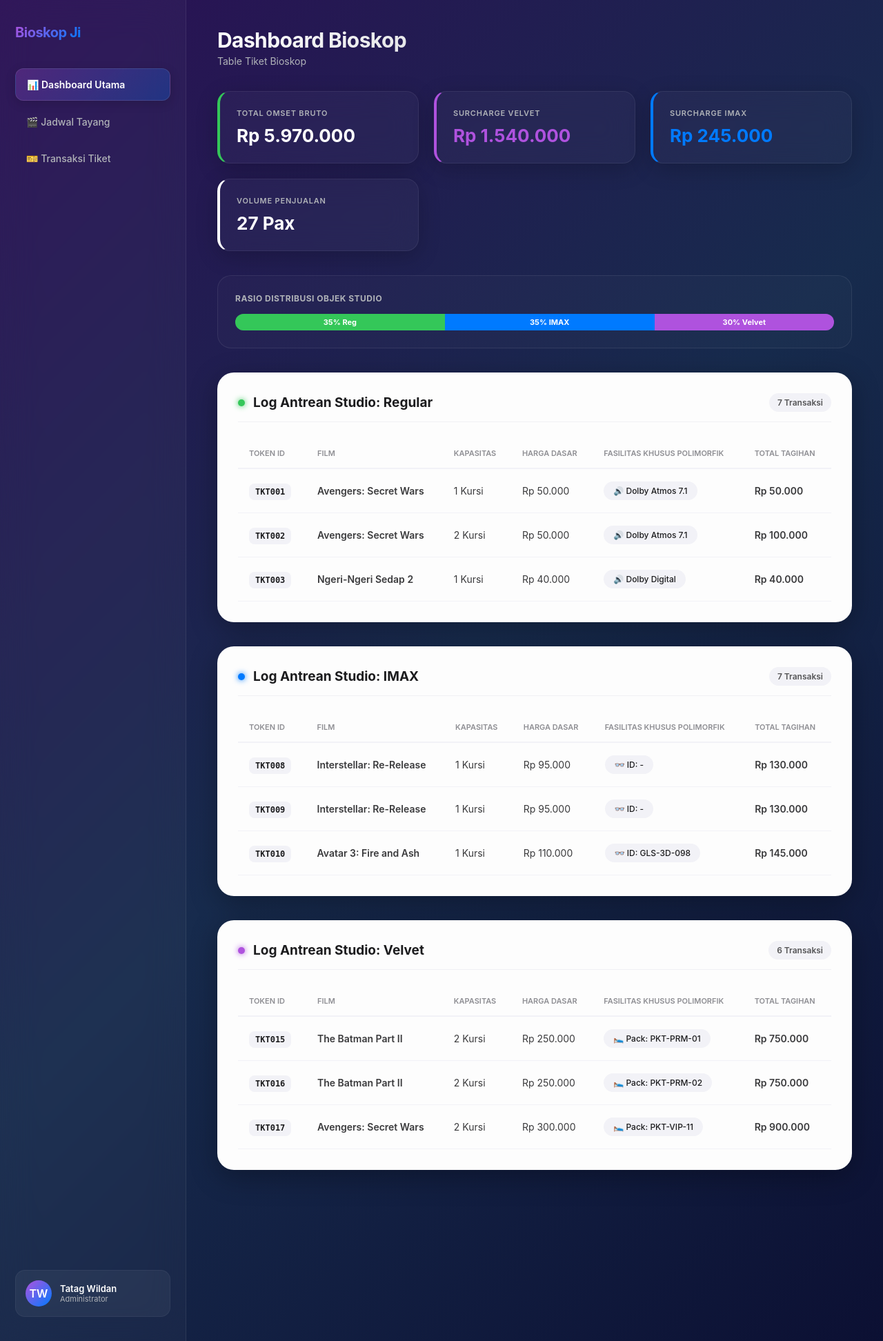
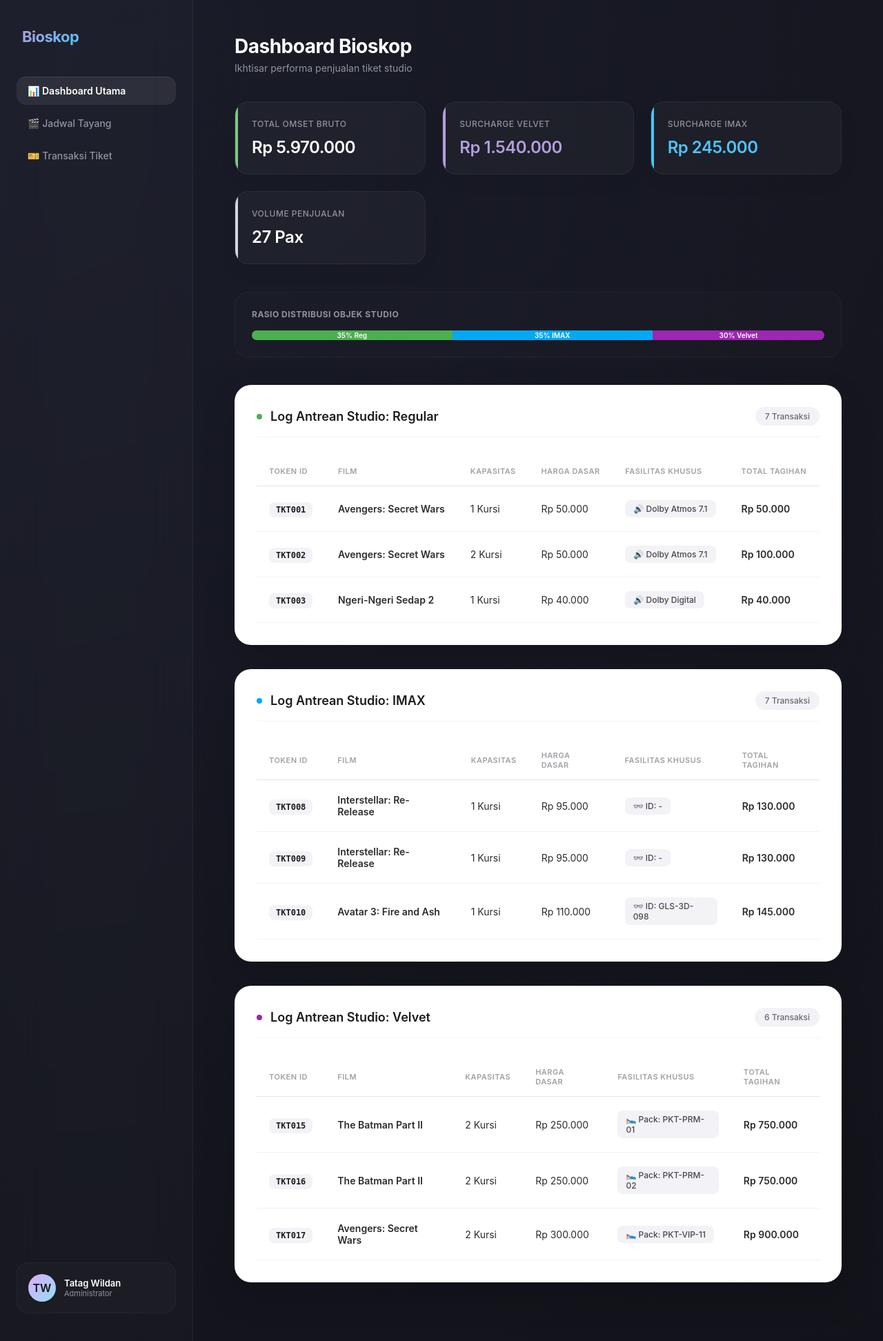
Before and after one commit to WildanBaihaqii/Latihan_PBO_TatagWildanBaihaqy, a PHP site: page / in a window 1280 px wide. Shown: the whole page at 69% size. Run offline with PHP 8.4, Linux system fonts and the light colour scheme; data comes from the database, SQL or seed files in the repository.

Commit message:
'Edit Ulang'

```diff
--- a/css/dashboard.css
+++ b/css/dashboard.css
@@ -1,4 +1,4 @@
-/* Apple Pro Typography & Custom Palette */
+/* --- Core Styling & Soft Typography --- */
 * {
     margin: 0;
     padding: 0;
@@ -8,22 +8,22 @@
 }
 
 body {
-    background: linear-gradient(135deg, #2b1055 0%, #172b4d 50%, #0c1033 100%);
+    background: radial-gradient(circle at top left, #1a1c29 0%, #12131a 100%);
     background-attachment: fixed;
-    color: #ffffff;
+    color: #e4e6eb;
     display: flex;
     min-height: 100vh;
     overflow: hidden;
 }
 
-/* Sidebar Layout */
+/* --- Sidebar Layout (Soft Translucent) --- */
 .sidebar {
-    width: 270px;
-    background: rgba(255, 255, 255, 0.03);
-    backdrop-filter: blur(25px);
-    -webkit-backdrop-filter: blur(25px);
-    border-right: 1px solid rgba(255, 255, 255, 0.08);
-    padding: 35px 22px;
+    width: 280px;
+    background: rgba(255, 255, 255, 0.02);
+    backdrop-filter: blur(30px);
+    -webkit-backdrop-filter: blur(30px);
+    border-right: 1px solid rgba(255, 255, 255, 0.05);
+    padding: 40px 24px;
     display: flex;
     flex-direction: column;
     justify-content: space-between;
@@ -31,65 +31,62 @@ body {
 }
 
 .sidebar-logo {
-    font-size: 20px;
+    font-size: 22px;
     font-weight: 700;
     letter-spacing: -0.5px;
-    display: flex;
-    align-items: center;
-    gap: 12px;
+    padding-left: 8px;
 }
 
 .sidebar-menu {
     list-style: none;
-    margin-top: 40px;
+    margin-top: 45px;
 }
 
 .sidebar-item {
-    margin-bottom: 8px;
+    margin-bottom: 6px;
 }
 
 .sidebar-link {
     display: flex;
     align-items: center;
     gap: 14px;
-    padding: 14px 16px;
-    color: #b0b3b8;
+    padding: 12px 16px;
+    color: #92929d;
     font-size: 14px;
     font-weight: 500;
     text-decoration: none;
-    border-radius: 12px;
+    border-radius: 14px;
     cursor: pointer;
-    transition: all 0.3s ease;
+    transition: all 0.25s ease;
 }
 
 .sidebar-link.active {
-    background: linear-gradient(135deg, rgba(175, 82, 222, 0.25), rgba(0, 122, 255, 0.25));
+    background: rgba(255, 255, 255, 0.07);
     color: #ffffff;
     font-weight: 600;
-    border: 1px solid rgba(255, 255, 255, 0.1);
-    box-shadow: 0 4px 15px rgba(0, 0, 0, 0.15);
+    box-shadow: inset 0 1px 1px rgba(255,255,255,0.1);
 }
 
 .sidebar-link:hover:not(.active) {
-    background-color: rgba(255, 255, 255, 0.05);
+    background-color: rgba(255, 255, 255, 0.03);
     color: #ffffff;
 }
 
 .sidebar-footer {
-    background: rgba(255, 255, 255, 0.05);
-    padding: 14px;
-    border-radius: 14px;
+    background: rgba(255, 255, 255, 0.02);
+    padding: 16px;
+    border-radius: 16px;
     display: flex;
     align-items: center;
     gap: 12px;
-    border: 1px solid rgba(255, 255, 255, 0.05);
+    border: 1px solid rgba(255, 255, 255, 0.04);
 }
 
 .avatar-circle {
-    width: 38px;
-    height: 38px;
-    background: linear-gradient(135deg, #af52de, #007aff);
-    color: #fff;
+    width: 40px;
+    height: 40px;
+    background: linear-gradient(135deg, #e0aaff, #90e0ef);
+    color: #12131a;
     border-radius: 50%;
     display: flex;
     align-items: center;
@@ -97,183 +94,192 @@ body {
     font-weight: 600;
 }
 
-/* Main Content Viewport */
+/* --- Main Viewport --- */
 .main-content {
     flex: 1;
-    padding: 40px 45px;
+    padding: 50px 60px;
     overflow-y: auto;
     height: 100vh;
 }
 
-/* Navigasi Halaman SPA */
 .app-view {
     display: none;
 }
 
 .app-view.active-view {
     display: block;
-    animation: fadeIn 0.4s ease;
+    animation: softFadeIn 0.5s cubic-bezier(0.25, 1, 0.5, 1);
 }
 
-@keyframes fadeIn {
-    from { opacity: 0; transform: translateY(8px); }
+@keyframes softFadeIn {
+    from { opacity: 0; transform: translateY(6px); }
     to { opacity: 1; transform: translateY(0); }
 }
 
 .main-header h1 {
-    font-size: 30px;
+    font-size: 28px;
     font-weight: 700;
-    letter-spacing: -0.6px;
-    background: linear-gradient(135deg, #ffffff 0%, #b0b3b8 100%);
-    -webkit-background-clip: text;
-    -webkit-text-fill-color: transparent;
+    letter-spacing: -0.5px;
+    color: #ffffff;
 }
 
 .main-header p {
     font-size: 14px;
-    color: #b0b3b8;
-    margin-top: 4px;
+    color: #92929d;
+    margin-top: 6px;
 }
 
-/* Widgets Card */
+/* --- Soft Dashboard Widgets --- */
 .stats-grid {
     display: grid;
-    grid-template-columns: repeat(auto-fit, minmax(220px, 1fr));
-    gap: 22px;
-    margin: 35px 0;
+    grid-template-columns: repeat(auto-fit, minmax(240px, 1fr));
+    gap: 24px;
+    margin: 40px 0;
 }
 
 .stat-card {
     background: rgba(255, 255, 255, 0.03);
-    backdrop-filter: blur(20px);
-    -webkit-backdrop-filter: blur(20px);
-    border-radius: 18px;
+    border-radius: 20px;
     padding: 24px;
-    border: 1px solid rgba(255, 255, 255, 0.07);
-    box-shadow: 0 8px 32px rgba(0, 0, 0, 0.2);
+    border: 1px solid rgba(255, 255, 255, 0.05);
+    box-shadow: 0 10px 30px rgba(0, 0, 0, 0.04);
+    position: relative;
+    overflow: hidden;
 }
 
+.stat-card::before {
+    content: '';
+    position: absolute;
+    top: 0; left: 0; width: 4px; height: 100%;
+}
+.card-omset::before { background: #81c784; }
+.card-velvet::before { background: #b39ddb; }
+.card-imax::before { background: #4fc3f7; }
+.card-volume::before { background: #cfd8dc; }
+
 .stat-card h4 {
-    font-size: 11px;
-    font-weight: 600;
-    color: #b0b3b8;
+    font-size: 12px;
+    font-weight: 500;
+    color: #92929d;
     text-transform: uppercase;
-    letter-spacing: 0.8px;
-    margin-bottom: 10px;
+    letter-spacing: 0.5px;
+    margin-bottom: 12px;
 }
 
 .stat-card .value {
-    font-size: 26px;
-    font-weight: 700;
+    font-size: 24px;
+    font-weight: 600;
     color: #ffffff;
+    letter-spacing: -0.5px;
 }
 
-/* Panel Putih Susu */
+/* --- Soft Modern Panel (Frosted White) --- */
 .milk-panel {
-    background: #fdfdfd;
+    background: #ffffff;
     border-radius: 24px;
-    padding: 30px;
+    padding: 32px;
     margin-bottom: 35px;
-    box-shadow: 0 10px 40px rgba(0, 0, 0, 0.3);
-    color: #1d1d1f;
+    box-shadow: 0 20px 50px rgba(0, 0, 0, 0.15);
+    color: #1c1c1e;
 }
 
 .panel-header {
     display: flex;
     align-items: center;
     justify-content: space-between;
-    margin-bottom: 24px;
-    padding-bottom: 14px;
-    border-bottom: 1px solid #f0f0f4;
+    margin-bottom: 28px;
+    padding-bottom: 16px;
+    border-bottom: 1px solid #f4f4f6;
 }
 
 .panel-title {
     display: flex;
     align-items: center;
     gap: 12px;
-    font-size: 19px;
-    font-weight: 700;
+    font-size: 18px;
+    font-weight: 600;
     color: #1c1c1e;
 }
 
 .status-dot {
-    width: 10px;
-    height: 10px;
+    width: 8px;
+    height: 8px;
     border-radius: 50%;
 }
-.dot-regular { background-color: #34c759; box-shadow: 0 0 8px #34c759; }
-.dot-imax { background-color: #007aff; box-shadow: 0 0 8px #007aff; }
-.dot-velvet { background-color: #af52de; box-shadow: 0 0 8px #af52de; }
+.dot-regular { background-color: #4caf50; }
+.dot-imax { background-color: #03a9f4; }
+.dot-velvet { background-color: #9c27b0; }
 
 .counter-badge {
     font-size: 12px;
     background: #f2f2f7;
-    padding: 6px 12px;
+    padding: 6px 14px;
     border-radius: 20px;
-    color: #545456;
-    font-weight: 600;
+    color: #68686e;
+    font-weight: 500;
 }
 
-/* Table Styling */
+/* --- Minimalist Table Design --- */
 .table-container { overflow-x: auto; }
 table { width: 100%; border-collapse: collapse; text-align: left; }
-th { font-size: 11px; font-weight: 600; color: #8e8e93; text-transform: uppercase; padding: 14px 16px; border-bottom: 2px solid #f2f2f7; }
-td { font-size: 14px; padding: 18px 16px; border-bottom: 1px solid #f2f2f7; color: #3a3a3c; }
-tr:hover td { background-color: #fbfbfe; }
-.ticket-token { font-family: monospace; background: #f2f2f7; padding: 5px 9px; border-radius: 8px; font-size: 12px; font-weight: 700; color: #1c1c1e; }
+th { font-size: 11px; font-weight: 600; color: #a1a1a6; text-transform: uppercase; padding: 14px 18px; border-bottom: 1px solid #e5e5ea; letter-spacing: 0.5px; }
+td { font-size: 14px; padding: 20px 18px; border-bottom: 1px solid #f2f2f7; color: #2c2c2e; transition: background 0.2s; }
+tr:hover td { background-color: #fafafa; }
+.ticket-token { font-family: monospace; background: #f2f2f7; padding: 4px 10px; border-radius: 8px; font-size: 12px; font-weight: 600; color: #1c1c1e; }
 
-/* Badges */
+
+/* --- Soft iOS Badges --- */
 .pill-box { display: flex; gap: 6px; flex-wrap: wrap; }
-.pill-ios { font-size: 12px; font-weight: 500; padding: 6px 14px; border-radius: 30px; background: #f2f2f7; color: #1c1c1e; }
-.live-badge { font-size: 11px; font-weight: 600; padding: 5px 10px; border-radius: 8px; background-color: #e3fbeb; color: #34c759; }
+.pill-ios { font-size: 12px; font-weight: 500; padding: 5px 12px; border-radius: 8px; background: #f2f2f7; color: #48484a; }
+.live-badge { font-size: 11px; font-weight: 600; padding: 4px 10px; border-radius: 6px; background-color: #e8f5e9; color: #2e7d32; }
 
-/* Timeline UI */
+/* --- Soft Timeline UI --- */
 .timeline-container {
     display: grid;
-    grid-template-columns: repeat(auto-fit, minmax(300px, 1fr));
-    gap: 20px;
-    margin-top: 25px;
+    grid-template-columns: repeat(auto-fit, minmax(320px, 1fr));
+    gap: 24px;
+    margin-top: 30px;
 }
 
 .timeline-card {
     background: #ffffff;
-    border-radius: 20px;
-    padding: 24px;
-    color: #1d1d1f;
-    border-left: 6px solid #007aff;
-    box-shadow: 0 8px 25px rgba(0,0,0,0.15);
+    border-radius: 22px;
+    padding: 26px;
+    color: #1c1c1e;
+    box-shadow: 0 10px 30px rgba(0,0,0,0.08);
     display: flex;
     flex-direction: column;
     justify-content: space-between;
+    border: 1px solid #f0f0f3;
 }
-.card-type-Regular { border-left-color: #34c759; }
-.card-type-IMAX { border-left-color: #007aff; }
-.card-type-Velvet { border-left-color: #af52de; }
+.card-type-Regular { border-top: 4px solid #4caf50; }
+.card-type-IMAX { border-top: 4px solid #03a9f4; }
+.card-type-Velvet { border-top: 4px solid #9c27b0; }
 
 .time-header {
-    font-size: 18px;
-    font-weight: 700;
-    color: #000;
-    margin-bottom: 12px;
+    font-size: 16px;
+    font-weight: 600;
+    color: #1c1c1e;
+    margin-bottom: 14px;
     display: flex;
     align-items: center;
     gap: 8px;
 }
 
-/* Diagram Visual Mini */
+/* --- Visual Distribution Bar --- */
 .chart-box {
-    background: rgba(255,255,255,0.02);
-    border: 1px solid rgba(255,255,255,0.08);
+    background: rgba(255,255,255,0.01);
+    border: 1px solid rgba(255,255,255,0.04);
     border-radius: 20px;
-    padding: 25px;
-    margin-bottom: 35px;
+    padding: 24px;
+    margin-bottom: 40px;
 }
 .bar-container {
     display: flex;
-    height: 24px;
-    border-radius: 12px;
+    height: 14px;
+    border-radius: 7px;
     overflow: hidden;
-    margin-top: 15px;
-    background: rgba(255,255,255,0.1);
+    margin-top: 16px;
+    background: rgba(255,255,255,0.05);
 }
-.bar-segment { height: 100%; display: flex; align-items: center; justify-content: center; font-size: 11px; font-weight: 700; color: #fff; }
+.bar-segment { height: 100%; display: flex; align-items: center; justify-content: center; font-size: 10px; font-weight: 600; color: #fff; }
--- a/index.php
+++ b/index.php
@@ -1,5 +1,4 @@
 <?php
-// Memanggil proses data logik di berkas terpisah
 require_once __DIR__ . '/proses_data.php';
 ?>
 <!DOCTYPE html>
@@ -7,7 +6,7 @@ require_once __DIR__ . '/proses_data.php';
 <head>
     <meta charset="UTF-8">
     <meta name="viewport" content="width=device-width, initial-scale=1.0">
-    <title>Enterprise Cinema Dashboard - Interactive Edition</title>
+    <title>Enterprise Cinema Dashboard - Soft Clean Edition</title>
     <link rel="stylesheet" href="css/dashboard.css">
 </head>
 <body>
@@ -15,7 +14,7 @@ require_once __DIR__ . '/proses_data.php';
     <aside class="sidebar">
         <div>
             <div class="sidebar-logo">
-                <span style="background: linear-gradient(135deg, #af52de, #007aff); -webkit-background-clip: text; -webkit-text-fill-color: transparent;">Bioskop Ji</span>
+                <span style="background: linear-gradient(135deg, #b39ddb, #4fc3f7); -webkit-background-clip: text; -webkit-text-fill-color: transparent;">Bioskop</span>
             </div>
             <ul class="sidebar-menu">
                 <li class="sidebar-item">
@@ -33,7 +32,7 @@ require_once __DIR__ . '/proses_data.php';
             <div class="avatar-circle">TW</div>
             <div>
                 <p style="font-size:13px; color:#ffffff; font-weight:600;">Tatag Wildan</p>
-                <p style="font-size:11px; color:#b0b3b8;">Administrator</p>
+                <p style="font-size:11px; color:#92929d;">Administrator</p>
             </div>
         </div>
     </aside>
@@ -42,35 +41,35 @@ require_once __DIR__ . '/proses_data.php';
 
         <div id="dashboard-view" class="app-view active-view">
             <header class="main-header">
-                <h1>Dashboard Bioskop </h1>
-                <p>Table Tiket Bioskop</p>
+                <h1>Dashboard Bioskop</h1>
+                <p>Ikhtisar performa penjualan tiket studio</p>
             </header>
 
             <section class="stats-grid">
-                <div class="stat-card" style="border-left: 4px solid #34c759;">
+                <div class="stat-card card-omset">
                     <h4>Total Omset Bruto</h4>
                     <div class="value">Rp <?php echo number_format($totalPendapatan, 0, ',', '.'); ?></div>
                 </div>
-                <div class="stat-card" style="border-left: 4px solid #af52de;">
+                <div class="stat-card card-velvet">
                     <h4>Surcharge Velvet</h4>
-                    <div class="value" style="color:#af52de;">Rp <?php echo number_format($totalSurchargeVelvet, 0, ',', '.'); ?></div>
+                    <div class="value" style="color:#b39ddb;">Rp <?php echo number_format($totalSurchargeVelvet, 0, ',', '.'); ?></div>
                 </div>
-                <div class="stat-card" style="border-left: 4px solid #007aff;">
+                <div class="stat-card card-imax">
                     <h4>Surcharge IMAX</h4>
-                    <div class="value" style="color:#007aff;">Rp <?php echo number_format($totalBiayaImax, 0, ',', '.'); ?></div>
+                    <div class="value" style="color:#4fc3f7;">Rp <?php echo number_format($totalBiayaImax, 0, ',', '.'); ?></div>
                 </div>
-                <div class="stat-card" style="border-left: 4px solid #ffffff;">
+                <div class="stat-card card-volume">
                     <h4>Volume Penjualan</h4>
                     <div class="value"><?php echo $totalTiketTerjual; ?> Pax</div>
                 </div>
             </section>
 
             <div class="chart-box">
-                <h4 style="font-size:12px; color:#b0b3b8; text-transform:uppercase; letter-spacing:0.5px;">Rasio Distribusi Objek Studio</h4>
+                <h4 style="font-size:12px; color:#92929d; text-transform:uppercase; letter-spacing:0.5px;">Rasio Distribusi Objek Studio</h4>
                 <div class="bar-container">
-                    <div class="bar-segment" style="width: <?php echo $pctRegular; ?>%; background: #34c759;"><?php echo $pctRegular; ?>% Reg</div>
-                    <div class="bar-segment" style="width: <?php echo $pctImax; ?>%; background: #007aff;"><?php echo $pctImax; ?>% IMAX</div>
-                    <div class="bar-segment" style="width: <?php echo $pctVelvet; ?>%; background: #af52de;"><?php echo $pctVelvet; ?>% Velvet</div>
+                    <div class="bar-segment" style="width: <?php echo $pctRegular; ?>%; background: #4caf50;"><?php echo $pctRegular; ?>% Reg</div>
+                    <div class="bar-segment" style="width: <?php echo $pctImax; ?>%; background: #03a9f4;"><?php echo $pctImax; ?>% IMAX</div>
+                    <div class="bar-segment" style="width: <?php echo $pctVelvet; ?>%; background: #9c27b0;"><?php echo $pctVelvet; ?>% Velvet</div>
                 </div>
             </div>
 
@@ -86,7 +85,7 @@ require_once __DIR__ . '/proses_data.php';
                     <div class="table-container">
                         <table>
                             <thead>
-                                <tr><th>Token ID</th><th>Film</th><th>Kapasitas</th><th>Harga Dasar</th><th>Fasilitas Khusus Polimorfik</th><th>Total Tagihan</th></tr>
+                                <tr><th>Token ID</th><th>Film</th><th>Kapasitas</th><th>Harga Dasar</th><th>Fasilitas Khusus</th><th>Total Tagihan</th></tr>
                             </thead>
                             <tbody>
                                 <?php foreach (array_slice($listTiket, 0, 3) as $t): ?>
@@ -117,7 +116,7 @@ require_once __DIR__ . '/proses_data.php';
         <div id="jadwal-view" class="app-view">
             <header class="main-header">
                 <h1>Jadwal Penayangan Teater</h1>
-                <p>Urutan waktu dan lini masa distribusi pertunjukan film berdasarkan jam tayang operasional teater</p>
+                <p>Lini masa distribusi pertunjukan teater berdasarkan jam operasional</p>
             </header>
 
             <div class="timeline-container">
@@ -127,12 +126,12 @@ require_once __DIR__ . '/proses_data.php';
                             <div class="time-header">
                                 <span>⏰</span> <?php echo date('H:i', strtotime($t->getJadwalTayang())); ?> WIB
                             </div>
-                            <h3 style="font-size:16px; font-weight:700; margin-bottom:6px;"><?php echo $t->getNamaFilm(); ?></h3>
-                            <p style="font-size:13px; color:#636366; margin-bottom:12px;">Tanggal: <?php echo date('d M Y', strtotime($t->getJadwalTayang())); ?></p>
+                            <h3 style="font-size:16px; font-weight:600; margin-bottom:6px; color:#1c1c1e;"><?php echo $t->getNamaFilm(); ?></h3>
+                            <p style="font-size:13px; color:#8e8e93; margin-bottom:12px;">Tanggal: <?php echo date('d M Y', strtotime($t->getJadwalTayang())); ?></p>
                         </div>
                         <div style="display:flex; justify-content:space-between; align-items:center; border-top:1px solid #f2f2f7; padding-top:12px; margin-top:12px;">
                             <span class="counter-badge" style="font-size:11px;">Studio <?php echo $t->getJenisStudio(); ?></span>
-                            <span style="font-size:12px; color:#3a3a3c; font-weight:500;"><?php echo $t->getJumlahKursi(); ?> Kursi Diorder</span>
+                            <span style="font-size:12px; color:#48484a; font-weight:500;"><?php echo $t->getJumlahKursi(); ?> Kursi</span>
                         </div>
                     </div>
                 <?php endforeach; ?>
@@ -142,13 +141,13 @@ require_once __DIR__ . '/proses_data.php';
         <div id="transaksi-view" class="app-view">
             <header class="main-header">
                 <h1>Log Transaksi Terpadu</h1>
-                <p>Kompilasi seluruh basis data pembelian tiket polimorfik dari relasi entitas MariaDB</p>
+                <p>Kompilasi seluruh basis data pembelian tiket dari entitas database</p>
             </header>
 
             <div class="milk-panel" style="margin-top:25px;">
                 <div class="panel-header">
                     <div class="panel-title"><span>📂 Complete Data Stream Audit</span></div>
-                    <span class="counter-badge" style="background:#007aff; color:#fff;"><?php echo count($semuaTransaksi); ?> Total Item</span>
+                    <span class="counter-badge" style="background:#1c1c1e; color:#fff;"><?php echo count($semuaTransaksi); ?> Total Item</span>
                 </div>
 
                 <div class="table-container">
@@ -160,7 +159,7 @@ require_once __DIR__ . '/proses_data.php';
                                 <th>Studio</th>
                                 <th>Waktu Siar</th>
                                 <th>Volume</th>
-                                <th>Fasilitas Polimorfik</th>
+                                <th>Fasilitas</th>
                                 <th>Total Netto</th>
                                 <th>Status</th>
                             </tr>
@@ -189,7 +188,7 @@ require_once __DIR__ . '/proses_data.php';
                                             ?>
                                         </div>
                                     </td>
-                                    <td style="font-weight:700; color:#000;">Rp <?php echo number_format($t->hitungTotalHarga(), 0, ',', '.'); ?></td>
+                                    <td style="font-weight:600; color:#1c1c1e;">Rp <?php echo number_format($t->hitungTotalHarga(), 0, ',', '.'); ?></td>
                                     <td><span class="live-badge">Success</span></td>
                                 </tr>
                             <?php endforeach; ?>
```
